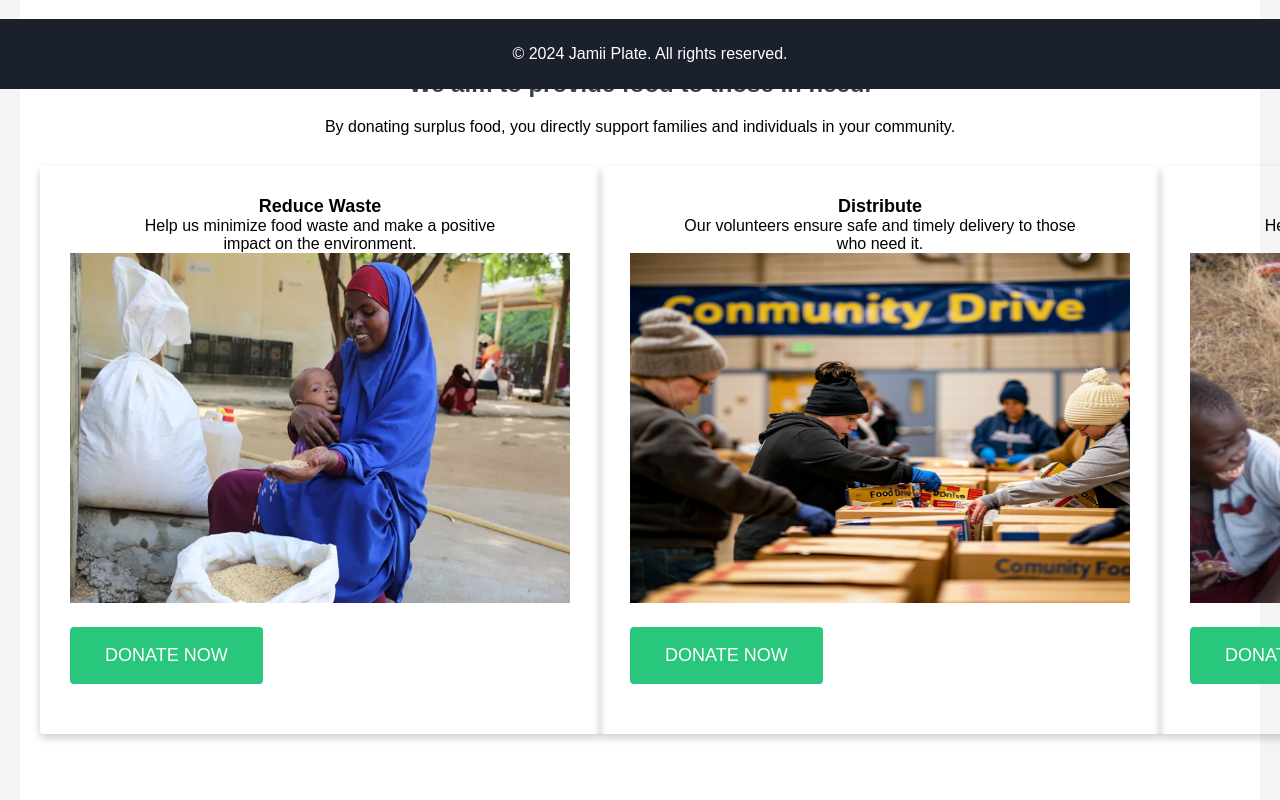
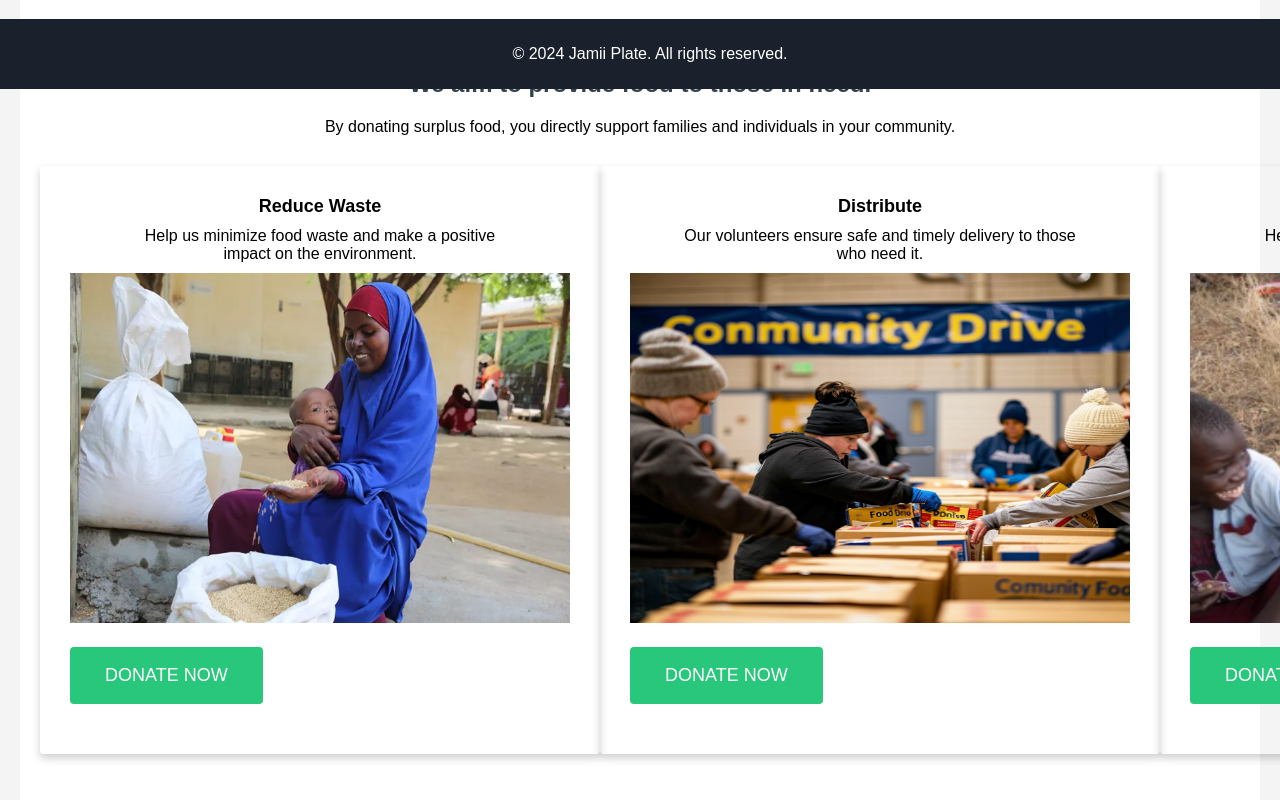
Before and after one commit to Athooh/food_donation_app, a plain HTML site: page index.html in a window 1280 px wide. Shown: the part 711-1511 px from the top of the page. Drawn offline with Linux system fonts and the light colour scheme; a web font is replaced by a local one.

Commit message:
update boxes on objective section

```diff
--- a/css/styles.css
+++ b/css/styles.css
@@ -149,7 +149,7 @@ h1, h2 {
 .box p {
     text-align: center;
     width: 400px;
-    margin: auto;
+    margin: 10px auto;
 }
 
 button {
@@ -160,6 +160,7 @@ button {
     color: #fff;
     font-size: 18px;
     border-radius: 4px;
+    cursor: pointer;
 }
 form {
     display: flex;
```
Also changed, not shown: index.html (+3 -0 lines).
